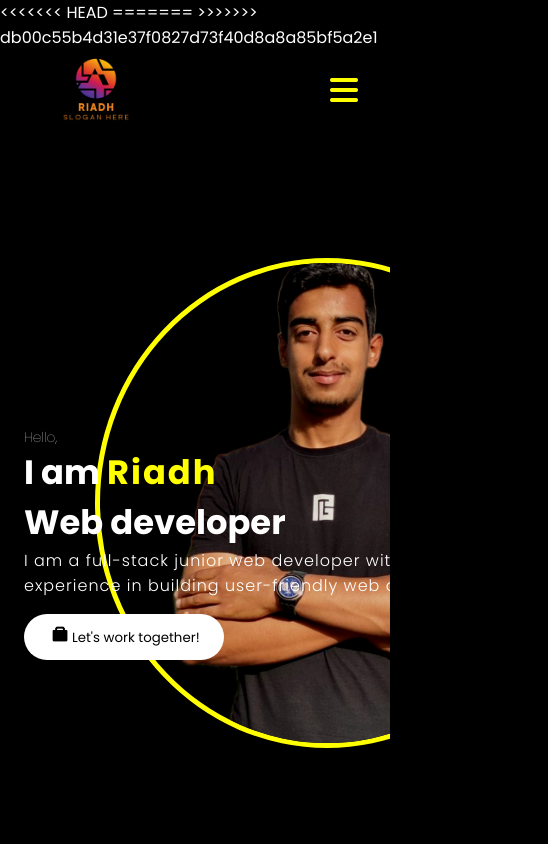
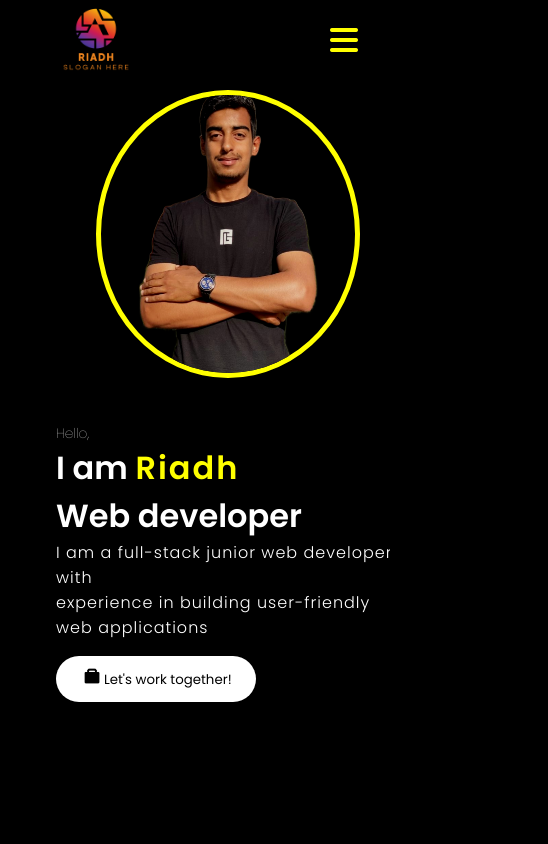
Before and after one commit to Riadh-Ibrahim/e-Portfolio, a React (Create React App) app: page / in a window 390 px wide. Shown: the top 844 px of the page, 548 px wide, since content can reach past the window. Built offline with nearby package versions, Linux system fonts and the light colour scheme.

Commit message:
Improvement

```diff
--- a/public/index.html
+++ b/public/index.html
@@ -2,11 +2,8 @@
 <html lang="en">
   <head>
     <meta charset="utf-8" />
-<<<<<<< HEAD
     <link rel="icon" href="../public/logo1.png" />
-=======
     <link rel="icon" href="../src/assets/logo1.png" />
->>>>>>> db00c55b4d31e37f0827d73f40d8a8a85bf5a2e1
     <meta name="viewport" content="width=device-width, initial-scale=1" />
     <meta name="description" content="Riadh Portfolio"/>
     <title>Riadh Ibrahim</title>
--- a/src/components/About/about.css
+++ b/src/components/About/about.css
@@ -63,7 +63,6 @@
     font-size: 1.5em;
     color: #333333d1;
     margin-bottom: 10px;
-    text-align: center;
 }
 
 .info p {
@@ -98,4 +97,8 @@
         flex-direction: column;
         align-items: center;
     }
+
+    .info p {
+        font-size: 1rem;
+    }
 }
--- a/src/components/Contact/contact.js
+++ b/src/components/Contact/contact.js
@@ -3,12 +3,22 @@ import './contact.css';
 import emailjs from '@emailjs/browser';
 
 const Contact = () => {
-    const form = useRef()
+    const form = useRef();
+
     const sendEmail = (e) => {
         e.preventDefault();
 
+        const fromName = form.current.from_name.value.trim();
+        const fromEmail = form.current.from_email.value.trim();
+        const message = form.current.message.value.trim();
+
+        if (!fromName || !fromEmail || !message) {
+            alert("Please fill in all fields before submitting.");
+            return;
+        }
+
         emailjs
-      .sendForm('service_xf6tq0j', 'template_rz6b6u7', form.current, 'ItdLRQ-QUuWjP1SWA1axp')
+            .sendForm('service_318vlhn', 'template_rz6b6u7', form.current, 'kPP3-fJhMztH7vrOz')
             .then(
                 (result) => {
                     console.log('SUCCESS!', result.text);
@@ -16,21 +26,21 @@ const Contact = () => {
                     form.current.reset();
                 },
                 (error) => {
-          alert("Email sent! Thank you for your contribution!");
-          form.current.reset();
+                    alert("Email sending failed. Please try again.");
                     console.log('FAILED...', error.text);
                 }
             );
     };
+
     return (
         <div id='contact'>
-            <h1 class="contactPageTitle">Contact Me</h1>
-            <span class="contactDesc">Please fill out the form below if you are intersted in a collaboration.</span>
+            <h1 className="contactPageTitle">Contact Me</h1>
+            <span className="contactDesc">Please fill out the form below if you are interested in a collaboration.</span>
             <form className='contactForm' ref={form} onSubmit={sendEmail}>
-                <input type="text" className='name' placeholder='Enter your name' name="user_name"/>
-                <input type="text" class="email" placeholder='Enter your email' name="user_email"/>
+                <input type="text" className='name' placeholder='Enter your name' name="from_name" />
+                <input type="text" className='email' placeholder='Enter your email' name="from_email" />
                 <textarea className='msg' name="message" rows="5" placeholder='Your message'></textarea>
-                <button type='submit' value='Send' class="submitBtn">Submit</button>
+                <button type='submit' className='submitBtn'>Submit</button>
             </form>
         </div>
     );
--- a/src/components/Intro/intro.css
+++ b/src/components/Intro/intro.css
@@ -1,3 +1,16 @@
+.introContent {
+    height: 100vh;
+    width: 100vw; /* Changed to 100vw for better responsiveness */
+    padding: 1rem;
+    font-size: 3rem;
+    font-weight: 700;
+    display: flex;
+    flex-direction: column;
+    justify-content: center;
+    position: relative;
+    z-index: 1;
+}
+
 #intro {
     height: calc(100vh - 4rem);
     width: 100vw;
@@ -10,10 +23,10 @@
 .circle {
     position: absolute;
     top: 8rem;
-    right: -0vh;
+    right: 0; /* Adjusted for better responsiveness */
     z-index: -1;
     width: 55vh;
-    height: 30vh;
+    height: 55vh; /* Fixed duplicate height issue */
     border-radius: 50%;
     overflow: hidden;
     border: 5px solid yellow;
@@ -21,24 +34,12 @@
     align-items: center;
     justify-content: center;
     object-fit: cover;
-    height: 58vh;
 }
 
 .bg {
     height: 130%;
     width: auto;
     object-fit: cover;
-}
-
-.introContent {
-    height: 100vh;
-    width: 100vh;
-    padding: 1rem;
-    font-size: 3rem;
-    font-weight: 700;
-    display: flex;
-    flex-direction: column;
-    justify-content: center;
 }
 
 .hello {
@@ -102,12 +103,21 @@
 
 @media screen and (max-width: 840px) {
     .circle {
-        right: -10vh;
+        right: -20vh;
+        top: 10px;
+        left: 12rem;
+        width: 16.5rem;
+        height: 18rem;
     }
 
     .introContent {
-        font-size: 5vh;
-        padding: 2rem;
+        font-size: 4vh;
+        padding: 1.5rem;
+        height: auto;
+        width: auto;
+        font-weight: 600;
+        top: 20rem;
+        left: 2rem;
     }
 
     .hello {
@@ -118,10 +128,25 @@
 @media screen and (max-width: 680px) {
     .circle {
         right: -20vh;
+        top: 10px;
+        left: 8rem;
+        width: 16.5rem;
+        height: 18rem;
     }
 
     .introContent {
         font-size: 4vh;
         padding: 1.5rem;
+        height: auto;
+        width: auto;
+        font-size: 2rem;
+        font-weight: 600;
+        top: 20rem;
     }
 }
+
+@media screen and (max-width: 480px) {
+    .circle {
+        left: 6rem;
+    }
+}
--- a/src/components/Portfolio/portfolio.css
+++ b/src/components/Portfolio/portfolio.css
@@ -60,3 +60,16 @@
 .more-details:hover {
     color: #601cfc;
 }
+
+@media screen and (max-width: 680px) {
+    .project-card{
+        width: 25rem;
+    }
+}
+
+
+@media screen and (max-width: 480px) {
+    .project-card{
+        width: 22rem;
+    }
+}
```
Also changed, not shown: 1 other file (tests, documents, lock files or other folders). Lines whose indentation alone changed are shown as unchanged.
